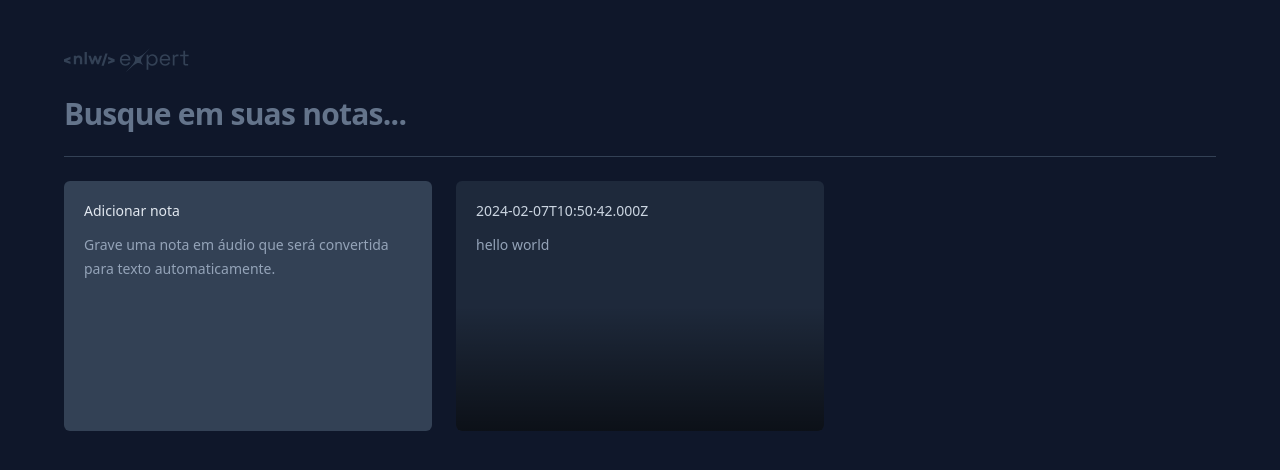
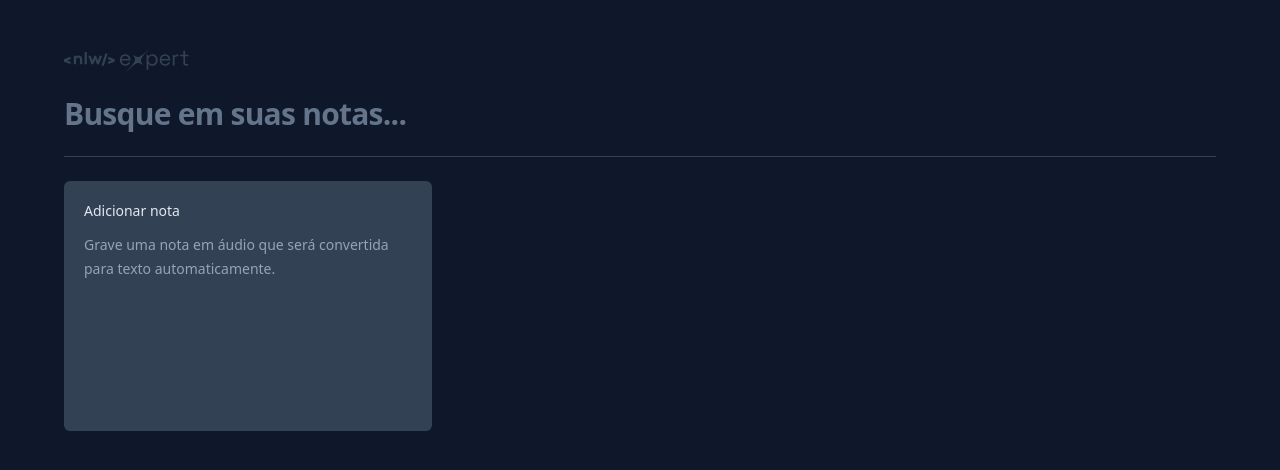
Before and after one commit to rom013/notes, a React (Vite) app: page / in a window 1280 px wide. Shown: the top 470 px of the page. Built offline with nearby package versions, Linux system fonts and the light colour scheme.

Commit message:
feat: save content note

```diff
--- a/src/app.tsx
+++ b/src/app.tsx
@@ -1,8 +1,38 @@
+import { useState } from "react"
 import Logo from "./assets/logo-nlw-expert.svg"
 import { NewNoteCard } from "./components/new-note-card"
 import { NoteCard } from "./components/note-card"
 
+interface Note {
+	id: string,
+	date: Date,
+	content: string
+}
+
 export function App() {
+
+	const [notes, setNotes] = useState<Note[]>(()=>{
+		const noteOnStorage = localStorage.getItem('notes')
+
+		if (noteOnStorage) return JSON.parse(noteOnStorage)
+
+		return []
+	})
+
+	function onNoteCreated(content: string){
+		const newNote = {
+			id: crypto.randomUUID(),
+			date: new Date(),
+			content
+		}
+
+		const notesArray = [ newNote, ...notes ]
+
+		setNotes(notesArray)
+
+		localStorage.setItem('notes', JSON.stringify(notesArray))
+	}
+
 	return (
 		<div className="mx-auto max-w-6xl my-12 space-y-6">
 			<img src={Logo} alt="nlw expert" />
@@ -13,6 +43,7 @@ export function App() {
 					type="text"
 					placeholder="Busque em suas notas..."
 					className="w-full bg-transparent text-3xl text-slate-300 font-semibold tracking-tight placeholder:text-slate-500 outline-none"
+
 				/>
 			</form>
 
@@ -21,14 +52,17 @@ export function App() {
 			<main
 				className="grid grid-cols-3 auto-rows-[250px] gap-6"
 			>
-				<NewNoteCard/>
+				<NewNoteCard onNoteCreated={onNoteCreated} />
 
-				<NoteCard
-					note={{
-						content: "hello world",
-						date: new Date()
-					}}
-				/>
+				{
+					notes.map(note => {
+						return <NoteCard
+							note={ note }
+							key={note.id}
+						/>
+					})
+				}
+
 			</main>
 		</div>
 
--- a/src/components/new-note-card.tsx
+++ b/src/components/new-note-card.tsx
@@ -3,7 +3,11 @@ import { X } from "lucide-react"
 import { ChangeEvent, FormEvent, useState } from "react"
 import { toast } from "sonner"
 
-export function NewNoteCard() {
+interface NewNoteCardProps {
+    onNoteCreated: (content: string) => void
+}
+
+export function NewNoteCard({ onNoteCreated }: NewNoteCardProps) {
 
     const [shouldShowOnboarding, setShouldShowOnboarding] = useState<boolean>(true)
     const [content, setContent] = useState<string>("")
@@ -23,6 +27,11 @@ export function NewNoteCard() {
         event.preventDefault()
 
         console.log(content);
+
+        onNoteCreated(content)
+
+        setContent('')
+        setShouldShowOnboarding(true)
 
         toast.success("Nota criada com sucesso!")
     }
@@ -71,6 +80,7 @@ export function NewNoteCard() {
                                             autoFocus
                                             className="text-sm leading-6 text-slate-400 bg-transparent resize-none flex-1 outline-none"
                                             onChange={handleContentChanged}
+                                            value={content}
                                         />
                                     )
                             }
--- a/src/components/note-card.tsx
+++ b/src/components/note-card.tsx
@@ -21,7 +21,7 @@ export function NoteCard({ note }: NoteCardProps) {
                     <div className="absolute bottom-0 left-0 right-0 h-1/2 bg-gradient-to-t from-black/60 to-transparent pointer-events-none" />
                     <span className="text-sm font-medium text-slate-300">
                         {
-                            note.date.toISOString()
+                            formatDistanceToNow(note.date, { locale: ptBR, addSuffix: true })
                         }
                     </span>
                     <p className="text-sm leading-6 text-slate-400">
@@ -46,7 +46,7 @@ export function NoteCard({ note }: NoteCardProps) {
                         >
                             <span className="text-sm font-medium text-slate-300">
                                 {
-                                    formatDistanceToNow(note.date.toISOString(), { locale: ptBR, addSuffix: true })
+                                    formatDistanceToNow(note.date, { locale: ptBR, addSuffix: true })
                                 }
                             </span>
                             <p className="text-sm leading-6 text-slate-400">
```
